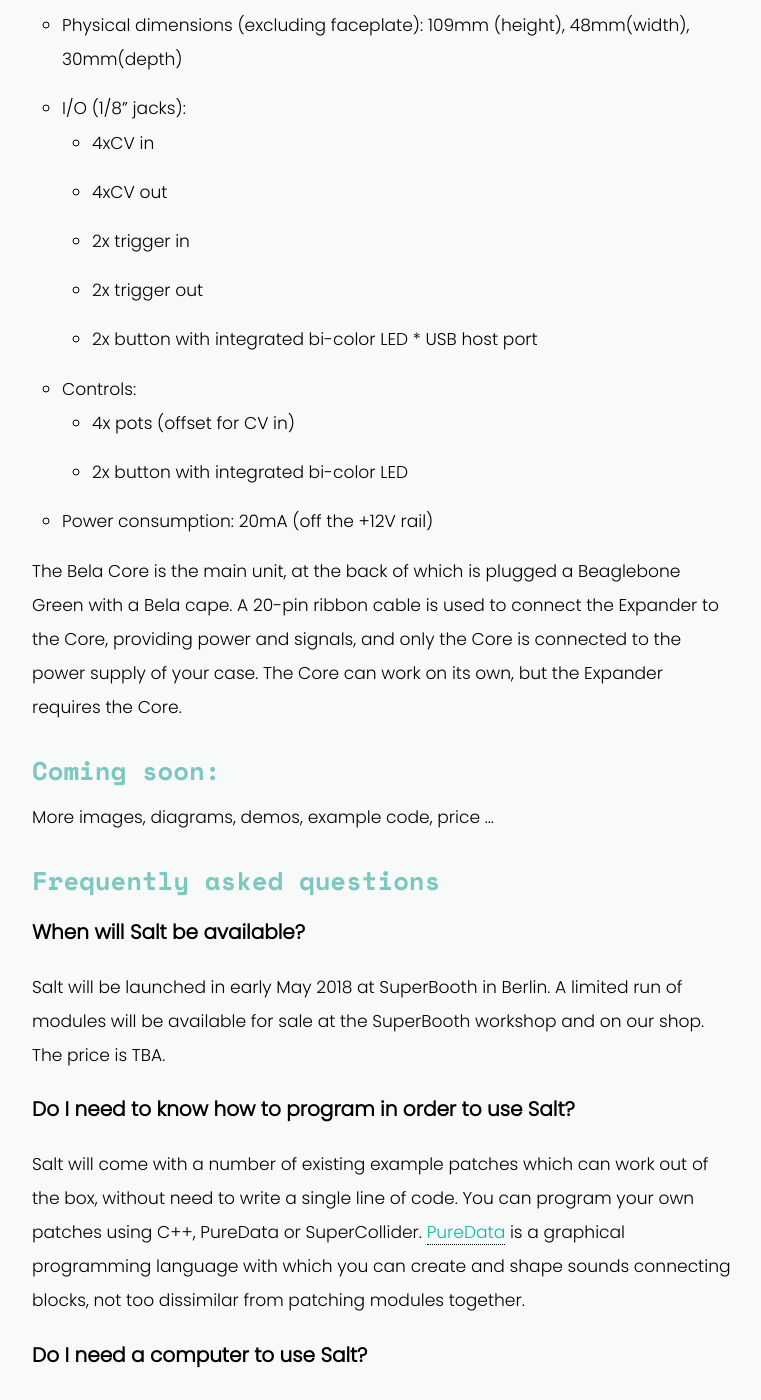
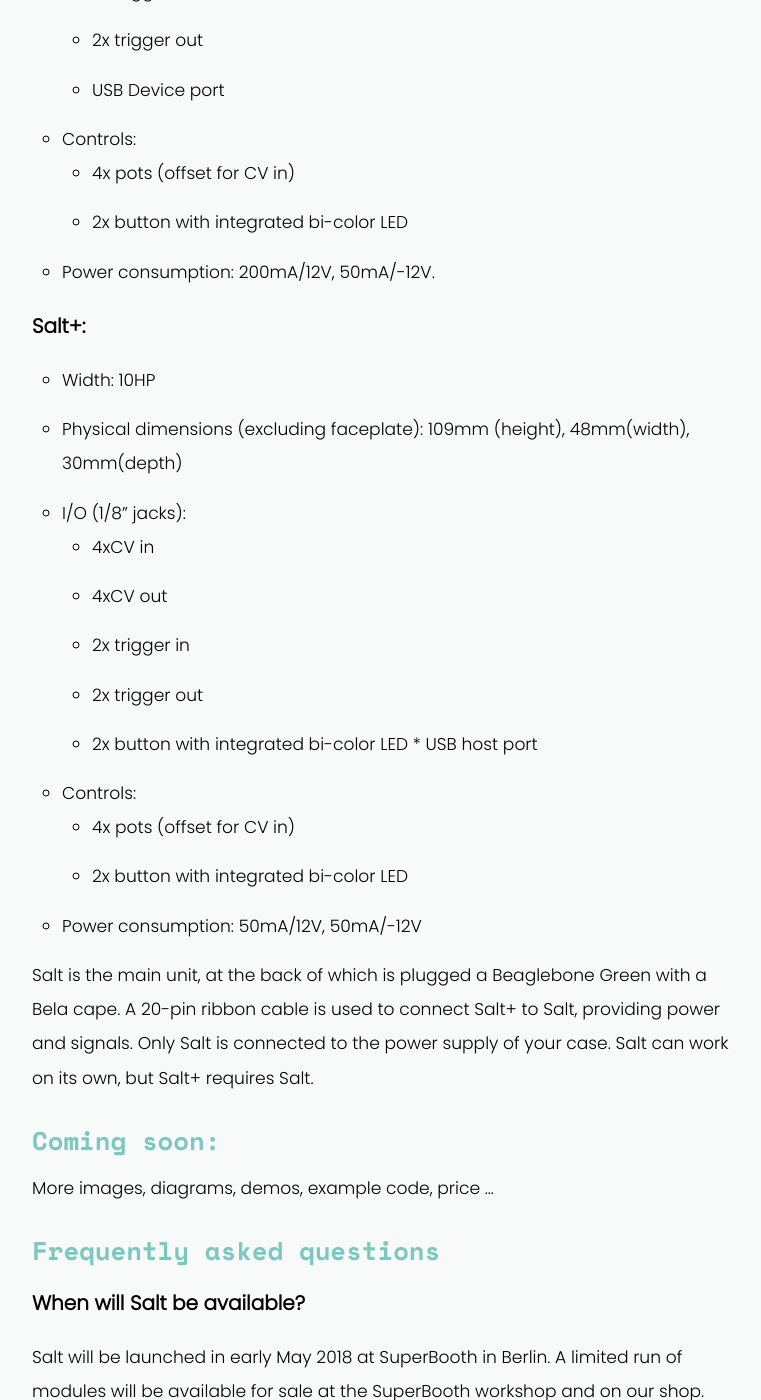
Before and after one commit to BelaPlatform/bela_newBlog, a Jekyll site: the page built from docs/_posts/2018-05-02-salt-a-programmable-eurorack-syntesizer.markdown, in a window 1280 px wide and 1400 px high, scrolled down 3589 px. Shown: the whole window, without its empty margins (256-1017 px from the left). Built offline with Jekyll 4.4.1, drawn with Linux system fonts in a browser that asks for light colours; nearby versions of some CDN libraries; some of the changed text lies outside the part shown.

Commit message:
New images, more salty

```diff
--- a/docs/_posts/2018-05-02-salt-a-programmable-eurorack-syntesizer.markdown
+++ b/docs/_posts/2018-05-02-salt-a-programmable-eurorack-syntesizer.markdown
@@ -13,7 +13,7 @@
 
 Salt is a Bela-powered programmable Eurorack module, developed by [RebelTechnology](https://rebeltech.org) and [Bela](https://bela.io).
 
-{% include single-image.html fileName="modular/Bela-Modular-Proto.jpg" caption="An early prototype of Salt" %}
+{% include single-image.html fileName="salt/salt-front.jpg" caption="An early prototype of Salt" %}
 
 ## What does it do?
 
@@ -35,9 +35,9 @@
 
 The module is split into two sub-modules, in order to provide maximum flexibility for placement in your Eurorack case:
 
-{% include single-image.html fileName="modular/modular-core-expander.jpg" caption="The Bela Core with the BeagleBone Green (left) and the Bela Expander (right)" %}
+{% include single-image.html fileName="salt/salt-salt+.jpg" caption="Salt with the BeagleBone Green (left) and the Salt+ (right)" %}
 
-### The Bela Core:
+### Salt:
 
 * Width: 12HP
 * Physical dimensions (excluding faceplate): 109mm (height), 60mm(width), 43mm(depth)
@@ -52,9 +52,9 @@
 * Controls:
 	* 4x pots (offset for CV in)
 	* 2x button with integrated bi-color LED
-* Power consumption (off the +12V rail): 450mA max.
+* Power consumption: 200mA/12V, 50mA/-12V.
 
-### The Bela Expander:
+### Salt+:
 
 * Width: 10HP
 * Physical dimensions (excluding faceplate): 109mm (height), 48mm(width), 30mm(depth)
@@ -68,9 +68,9 @@
 * Controls:
 	* 4x pots (offset for CV in)
 	* 2x button with integrated bi-color LED
-* Power consumption: 20mA (off the +12V rail)
+* Power consumption: 50mA/12V, 50mA/-12V
 
-The Bela Core is the main unit, at the back of which is plugged a Beaglebone Green with a Bela cape. A 20-pin ribbon cable is used to connect the Expander to the Core, providing power and signals, and only the Core is connected to the power supply of your case. The Core can work on its own, but the Expander requires the Core.
+Salt is the main unit, at the back of which is plugged a Beaglebone Green with a Bela cape. A 20-pin ribbon cable is used to connect Salt+ to Salt, providing power and signals. Only Salt is connected to the power supply of your case. Salt can work on its own, but Salt+ requires Salt.
 
 ## Coming soon:
 
```
Also changed, not shown: other parts of docs/_posts/2018-05-02-salt-a-programmable-eurorack-syntesizer.markdown (+1 -1 lines), docs/assets/images/salt/Bela-Modular-Proto.jpg (deleted), docs/assets/images/salt/modular-core-expander.jpg (deleted), docs/assets/images/salt/modular-header.jpg (deleted), docs/assets/images/salt/salt-front.jpg (added), docs/assets/images/salt/salt-header.jpg (added), docs/assets/images/salt/salt-salt+.jpg (added).
